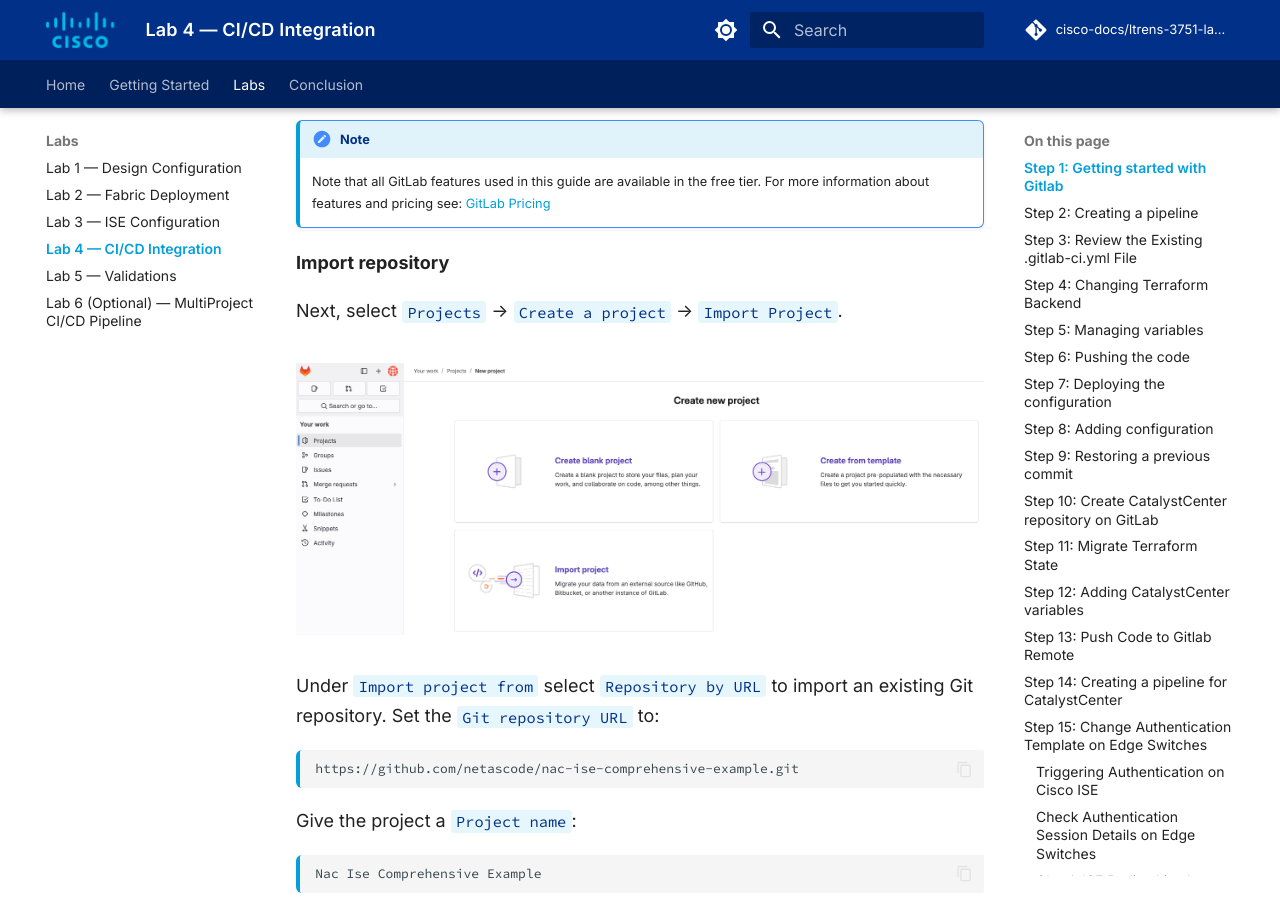
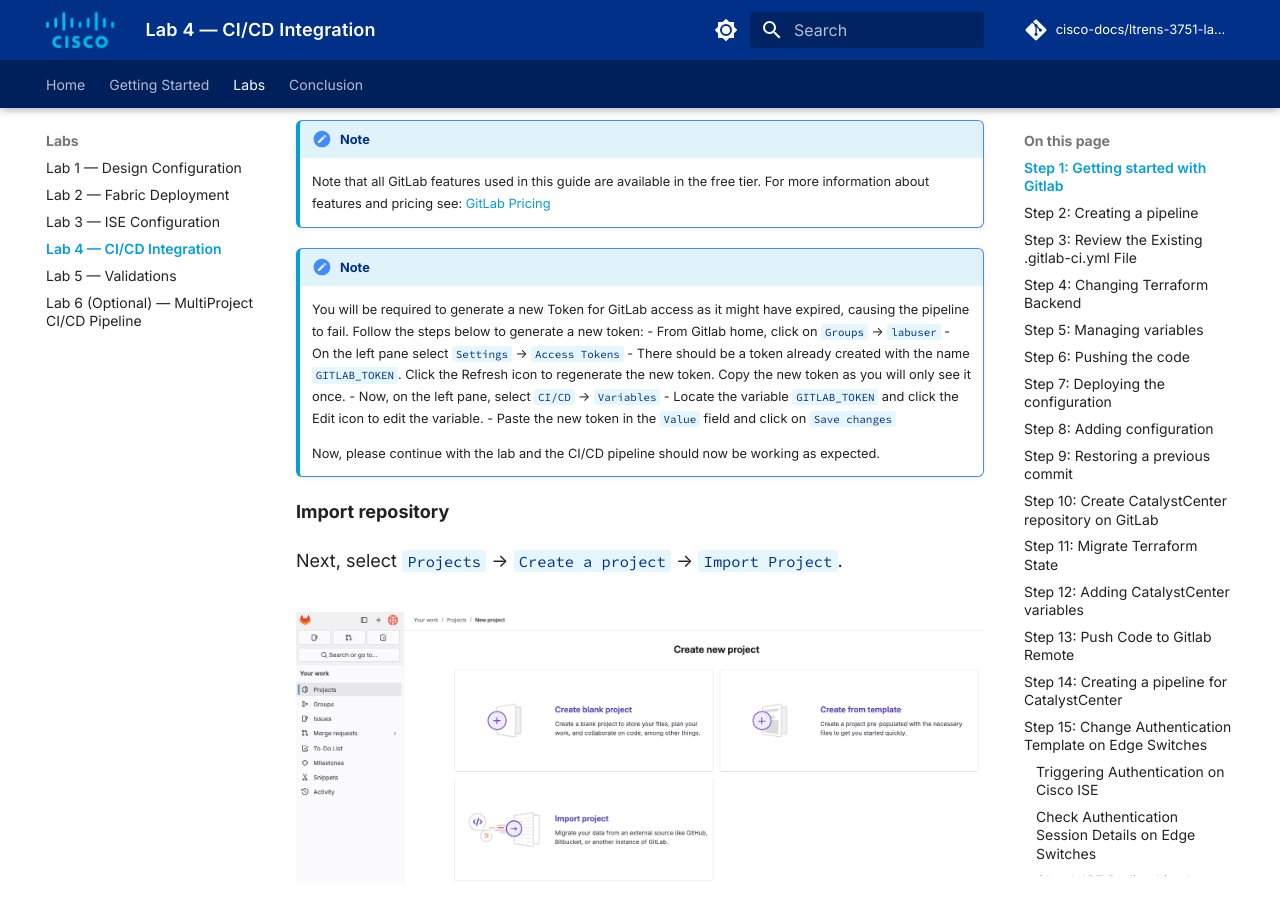
Before and after one commit to cisco-docs/ltrens-3751-lab-guide, an MkDocs documentation site: the page built from docs/lab4_cicd.md, in a window 1280 px wide and 900 px high, scrolled down 1838 px. Built offline with MkDocs 1.6.1 and Material for MkDocs 9.7.7, drawn with Linux system fonts in a browser that asks for light colours; comment, search, counter and statistics services are not loaded.

Commit message:
052726 Updated token changing procedure

```diff
--- a/docs/lab4_cicd.md
+++ b/docs/lab4_cicd.md
@@ -33,6 +33,17 @@
 
 !!! note
     Note that all GitLab features used in this guide are available in the free tier. For more information about features and pricing see: [GitLab Pricing](https://about.gitlab.com/pricing/)
+
+!!! note
+    You will be required to generate a new Token for GitLab access as it might have expired, causing the pipeline to fail. Follow the steps below to generate a new token:
+    - From Gitlab home, click on `Groups` -> `labuser`
+    - On the left pane select `Settings` -> `Access Tokens`
+    - There should be a token already created with the name `GITLAB_TOKEN`. Click the Refresh icon to regenerate the new token. Copy the new token as you will only see it once.
+    - Now, on the left pane, select `CI/CD` -> `Variables`
+    - Locate the variable `GITLAB_TOKEN` and click the Edit icon to edit the variable.
+    - Paste the new token in the `Value` field and click on `Save changes`
+
+    Now, please continue with the lab and the CI/CD pipeline should now be working as expected.
 
 **Import repository**
 
```
